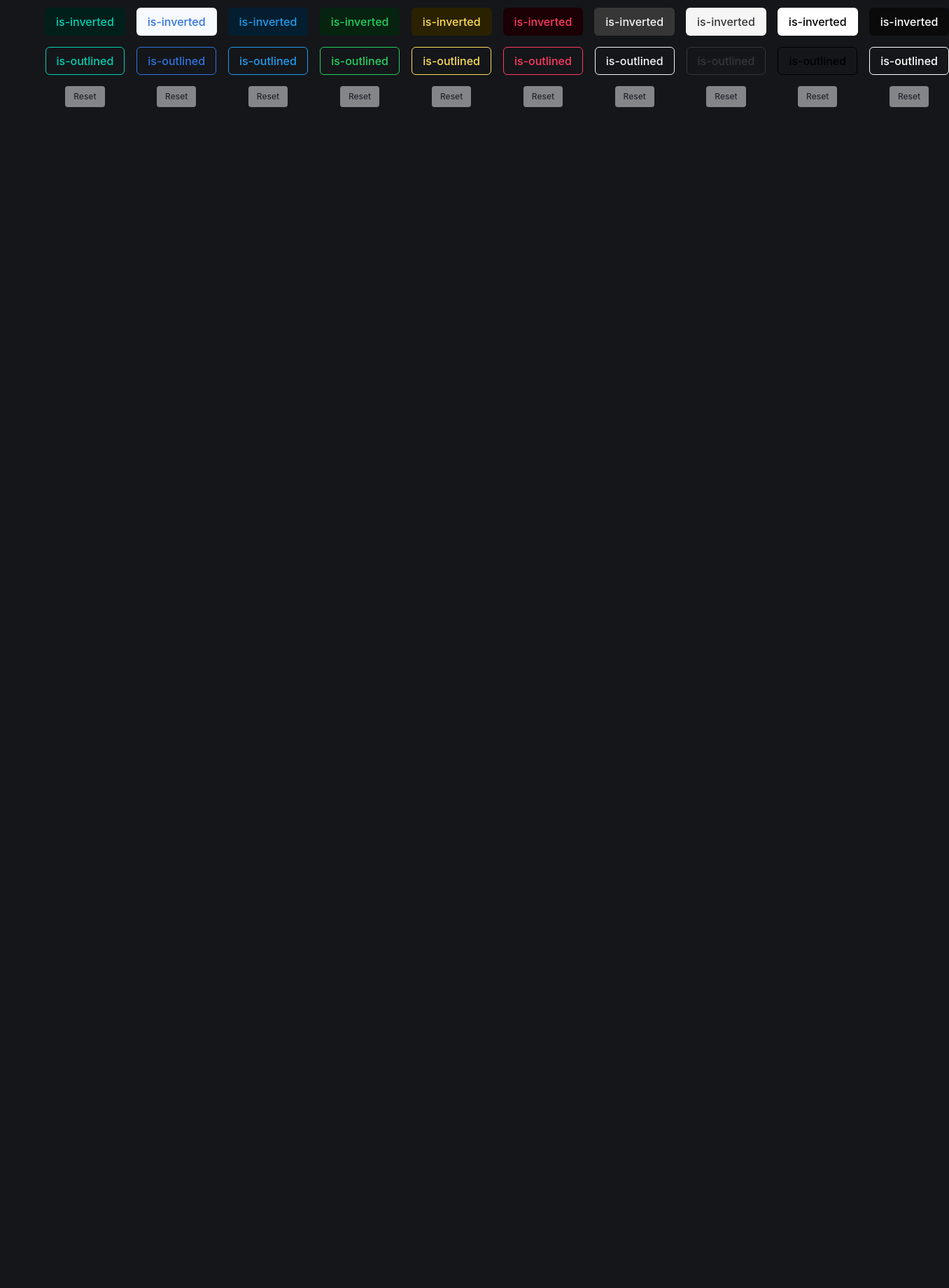
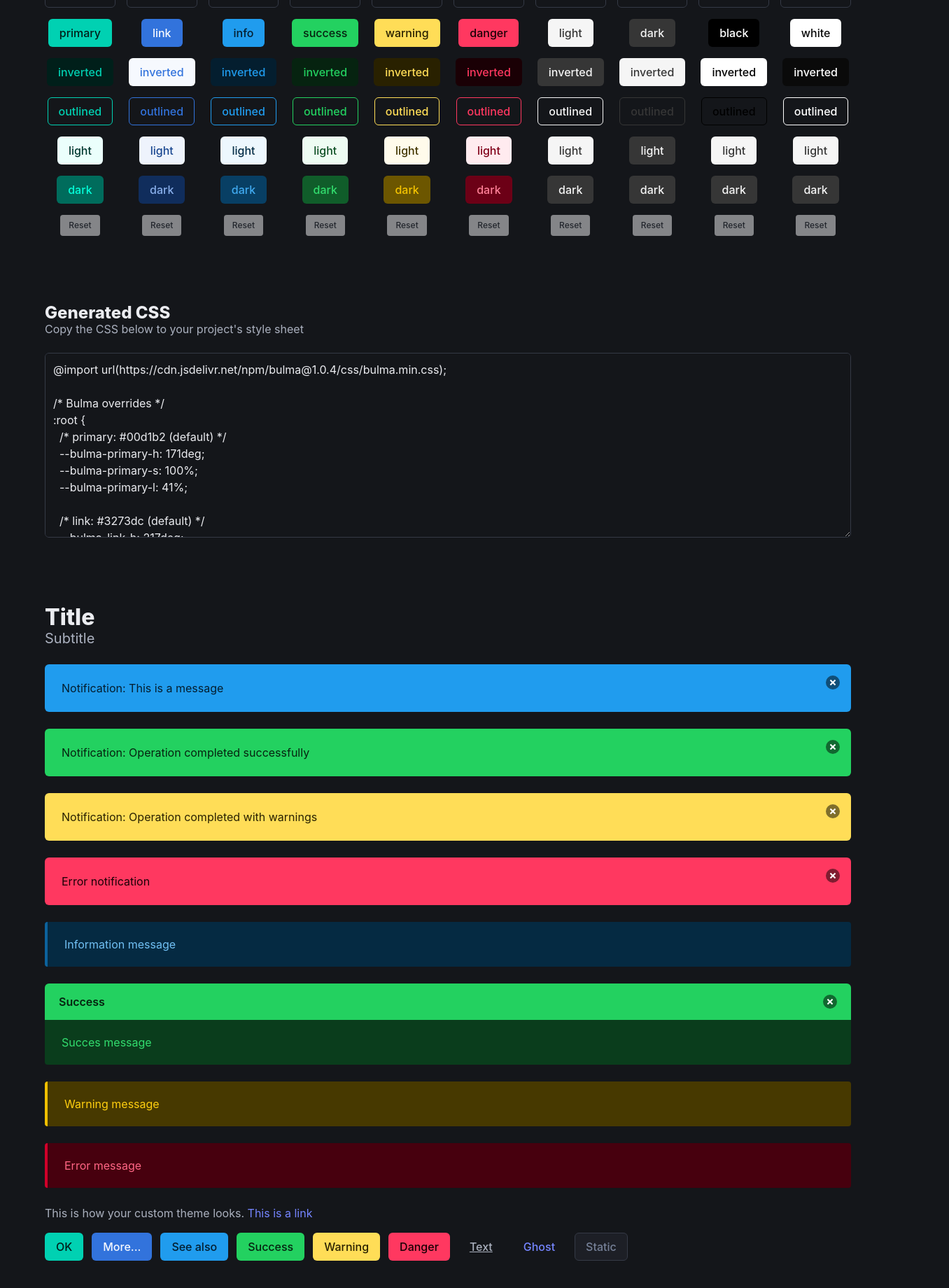
Before and after one commit to mobzystems/bulma-theme-color-picker, a React (Vite) app: page / in a window 1280 px wide. Shown: the part 274-2114 px from the top of the page at 70% size, 1356 px wide, since content can reach past the window. Before the commit the page ends 800 px from the top, so only its background shows below. Built offline with nearby package versions, Linux system fonts and the light colour scheme.

Commit message:
Refactor and cleanup

```diff
--- a/src/App.tsx
+++ b/src/App.tsx
@@ -1,10 +1,9 @@
-import { Fragment, useEffect, useState } from 'react'
+import { useEffect, useState, type CSSProperties } from 'react'
 
-type BulmaType = 'primary' | 'link' | 'info' | 'success' | 'warning' | 'danger' | 'light' | 'dark' | 'black' | 'white';
-// const bulmaTypes: string[] = ['primary', 'link', 'info', 'success', 'warning', 'danger'];
+type BulmaType = 'primary' | 'link' | 'info' | 'success' | 'warning' | 'danger' | 'light' | 'dark' | 'black' | 'white'; //  | 'text' | 'ghost';
 
-function convertRgbToHsl(r: number, g: number, b: number): { h: number, s: number, l: number } {
-  var rgb = [r / 255, g / 255, b / 255];
+function convertRgbToHsl(color: string): { h: string, s: string, l: string } {
+  var rgb = [parseInt(color.slice(1, 3), 16) / 255, parseInt(color.slice(3, 5), 16) / 255, parseInt(color.slice(5, 7), 16) / 255];
 
   var min = rgb[0], max = rgb[0], maxcolor = 0;
   for (let i = 0; i < rgb.length - 1; i++) {
@@ -13,11 +12,11 @@ function convertRgbToHsl(r: number, g: number, b: number): { h: number, s: numbe
   }
 
   let h = 0;
-  if (maxcolor == 0)
+  if (maxcolor === 0)
     h = (rgb[1] - rgb[2]) / (max - min);
-  else if (maxcolor == 1)
+  else if (maxcolor === 1)
     h = 2 + (rgb[2] - rgb[0]) / (max - min);
-  else if (maxcolor == 2)
+  else if (maxcolor === 2)
     h = 4 + (rgb[0] - rgb[1]) / (max - min);
 
   if (isNaN(h))
@@ -30,28 +29,14 @@ function convertRgbToHsl(r: number, g: number, b: number): { h: number, s: numbe
   let l = (min + max) / 2;
 
   let s;
-  if (min == max)
+  if (min === max)
     s = 0;
   else if (l < 0.5)
     s = (max - min) / (max + min);
   else
     s = (max - min) / (2 - max - min);
 
-  // s = s;
-  return { h: Math.round(h), s: Math.round(s * 1000) / 10, l: Math.round(l * 1000) / 10 };
-
-  // return `hsl(${Math.round(h * 360)}, ${Math.round(s * 100)}%, ${Math.round(l * 100)}%)`;
-}
-
-function addStyle(style: any, type: BulmaType, color: string): any {
-  const hsl = convertRgbToHsl(
-    parseInt(color.slice(1, 3), 16),
-    parseInt(color.slice(3, 5), 16),
-    parseInt(color.slice(5, 7), 16)
-  );
-  style[`--bulma-${type}-h`] = hsl.h.toString();
-  style[`--bulma-${type}-s`] = hsl.s.toString() + '%';
-  style[`--bulma-${type}-l`] = hsl.l.toString() + '%';
+  return { h: `${Math.round(h)}deg`, s: `${Math.round(s * 1000) / 10}%`, l: `${Math.round(l * 1000) / 10}%` };
 }
 
 const defaultStyleMap = new Map<BulmaType, string>([
@@ -64,7 +49,9 @@ const defaultStyleMap = new Map<BulmaType, string>([
   ['light', '#f5f5f5'],
   ['dark', '#363636'],
   ['black', '#000000'],
-    ['white', '#ffffff']
+  ['white', '#ffffff'],
+  // ['text', '#4a4a4a'],
+  // ['ghost', '#f5f5f5']
 ]);
 
 export default function App() {
@@ -79,29 +66,63 @@ export default function App() {
 
   useEffect(() => document.documentElement.setAttribute('data-theme', mainTheme), [mainTheme]);
 
+  function createStyleSheet() {
+    return (`@import url(https://cdn.jsdelivr.net/npm/bulma@1.0.4/css/bulma.min.css);
+
+/* Bulma overrides */
+:root {${Array.from(styleMap).map(([type, color]) => {
+      const hsl = convertRgbToHsl(color);
+      return `
+  /* ${type}: ${color} (${color === defaultStyleMap.get(type)! ? 'default' : 'customized'}) */
+  --bulma-${type}-h: ${hsl.h};
+  --bulma-${type}-s: ${hsl.s};
+  --bulma-${type}-l: ${hsl.l};
+`;
+    }).join('').trimEnd()}
+}`);
+  }
+
+  let style: React.CSSProperties = {};
+  for (const [type, color] of styleMap) {
+    const hsl = convertRgbToHsl(color);
+    (style as any)[`--bulma-${type}-h`] = hsl.h;
+    (style as any)[`--bulma-${type}-s`] = hsl.s;
+    (style as any)[`--bulma-${type}-l`] = hsl.l;
+  }
+
   return <>
-    <div className="section is-smnall is-info" data-theme={mainTheme}>
-      <div className="block container">
+    <div className="section">
+      <div className="container">
         <h1 className="title">
-          Hello there
+          Bulma Theme Color Picker
           <button className="button is-pulled-right is-dark" onClick={() => setMainTheme('dark')}>Dark</button>
           <button className="button is-pulled-right is-light" onClick={() => setMainTheme('light')}>Light</button>
         </h1>
-        <p className="subtitle">This is a simple Bulma theme color picker.</p>
+        <p className="subtitle">A simple Bulma theme color picker by <a href="https://www.mobzystems.com" target="_blank">MOBZystems</a></p>
       </div>
-      <div className="block container typegrid">
+    </div>
+    <div className="section">
+      <div className="container typegrid">
         {Array.from(styleMap).map(([type, _color]) => <div key={type}>
-          is-{type}
+          <b>{type}</b>
         </div>)}
         {Array.from(styleMap).map(([type, color]) =>
           <ColorPicker key={type} type={type} color={color} onchange={newColor => updateColor(type, newColor)} />
         )}
-        <Sample styles={styleMap} />
+        <ButtonGrid styles={styleMap} style={style} />
         {Array.from(styleMap).map(([type, color]) => <div key={type}>
           <button className="button is-light is-small" disabled={defaultStyleMap.get(type)! === color} onClick={() => updateColor(type, defaultStyleMap.get(type)!)}>Reset</button>
         </div>)}
       </div>
     </div>
+    <div className="section">
+      <div className="container">
+        <h2 className="title is-4">Generated CSS</h2>
+        <p className="subtitle is-6">Copy the CSS below to your project's style sheet</p>
+        <textarea className="textarea is-family-monospaced" readOnly rows={10} value={createStyleSheet()}></textarea>
+      </div>
+    </div>
+    <Sample style={style} />
   </>;
 }
 
@@ -109,23 +130,88 @@ function ColorPicker(props: { type: BulmaType, color: string, onchange: (color:
   return <input type="color" value={props.color} onChange={(e) => props.onchange(e.target.value)} className="input" />;
 }
 
-function Sample(props: { styles: Map<BulmaType, string>}) {
-  let style: React.CSSProperties = {};
-  for (const [type, color] of props.styles) {
-    addStyle(style, type, color);
+function ButtonGrid(props: { styles: Map<BulmaType, string>, style: CSSProperties }) {
+  function ButtonList(p: { formatValue: (type: BulmaType) => string, extraStyle?: string }) {
+    return Array.from(props.styles).map(([type, color]) =>
+      <button key={type} className={`button is-${type}${p.extraStyle ? ` ${p.extraStyle}` : ''}`} title={`${type}: ${color}`}>{p.formatValue(type)}</button>
+    );
   }
-
   return (
-    <div className="sample" style={style}>
-      {Array.from(props.styles).map(([type, color]) =>
-        <button key={type} className={`button is-${type}`} title={`${type}: ${color}`}>is-{type}</button>
-      )}
-      {Array.from(props.styles).map(([type, color]) => <div key={type}>
-        <button key={`${type}-inverted`} className={`button is-${type} is-inverted`} title={`${type}: ${color}`}>is-inverted</button>
-      </div>)}
-      {Array.from(props.styles).map(([type, color]) => <div key={type}>
-        <button key={`${type}-outlined`} className={`button is-${type} is-outlined`} title={`${type}: ${color}`}>is-outlined</button>
-      </div>)}
+    <div className="buttongrid" style={props.style}>
+      <ButtonList formatValue={(type) => `${type}`} />
+      <ButtonList formatValue={_type => 'inverted'} extraStyle="is-inverted" />
+      <ButtonList formatValue={_type => 'outlined'} extraStyle="is-outlined" />
+      <ButtonList formatValue={_type => 'light'} extraStyle="is-light" />
+      <ButtonList formatValue={_type => 'dark'} extraStyle="is-dark" />
+      {/* <ButtonList formatValue={_type => 'is-text'} extraStyle="is-text" /> */}
+      {/* <ButtonList formatValue={_type => 'is-ghost'} extraStyle="is-ghost" /> */}
     </div>
   );
 }
+
+function Sample(props: { style: CSSProperties }) {
+  return (
+    <div className="sample section" style={props.style}>
+      <div className="block container">
+        <p className="title">Title</p>
+        <p className="subtitle">Subtitle</p>
+        <div className="notification is-info">
+          <button className="delete"></button>
+          <p>Notification: This is a message</p>
+        </div>
+        <div className="notification is-success">
+          <button className="delete"></button>
+          <p>Notification: Operation completed successfully</p>
+        </div>
+        <div className="notification is-warning">
+          <button className="delete"></button>
+          <p>Notification: Operation completed with warnings</p>
+        </div>
+        <div className="notification is-danger">
+          <button className="delete"></button>
+          <p>Error notification</p>
+        </div>
+
+        <article className="message is-info">
+          <div className="message-body">
+            Information message
+          </div>
+        </article>
+        <article className="message is-success">
+          <div className="message-header">
+            <p>Success</p>
+            <button className="delete" aria-label="delete"></button>
+          </div>
+          <div className="message-body">
+            Succes message
+          </div>
+        </article>
+        <article className="message is-warning">
+          <div className="message-body">
+            Warning message
+          </div>
+        </article>
+        <article className="message is-danger">
+          <div className="message-body">
+            Error message
+          </div>
+        </article>
+      </div>
+
+      <div className="block container content">
+        <p>This is how your custom theme looks. <a href="/" onClick={e => e.preventDefault()}>This is a link</a></p>
+        <div className="buttons">
+          <button className="button is-primary">OK</button>
+          <button className="button is-link">More...</button>
+          <button className="button is-info">See also</button>
+          <button className="button is-success">Success</button>
+          <button className="button is-warning">Warning</button>
+          <button className="button is-danger">Danger</button>
+          <button className="button is-text">Text</button>
+          <button className="button is-ghost">Ghost</button>
+          <button className="button is-static">Static</button>
+        </div>
+      </div>
+    </div>
+  );
+}
--- a/src/index.css
+++ b/src/index.css
@@ -7,7 +7,7 @@
   justify-items: center;
 }
 
-.sample {
+.buttongrid {
   display: grid;
   grid-column: 1 / -1;
   grid-template-columns: subgrid;
```
Lines whose indentation alone changed are shown as unchanged.
